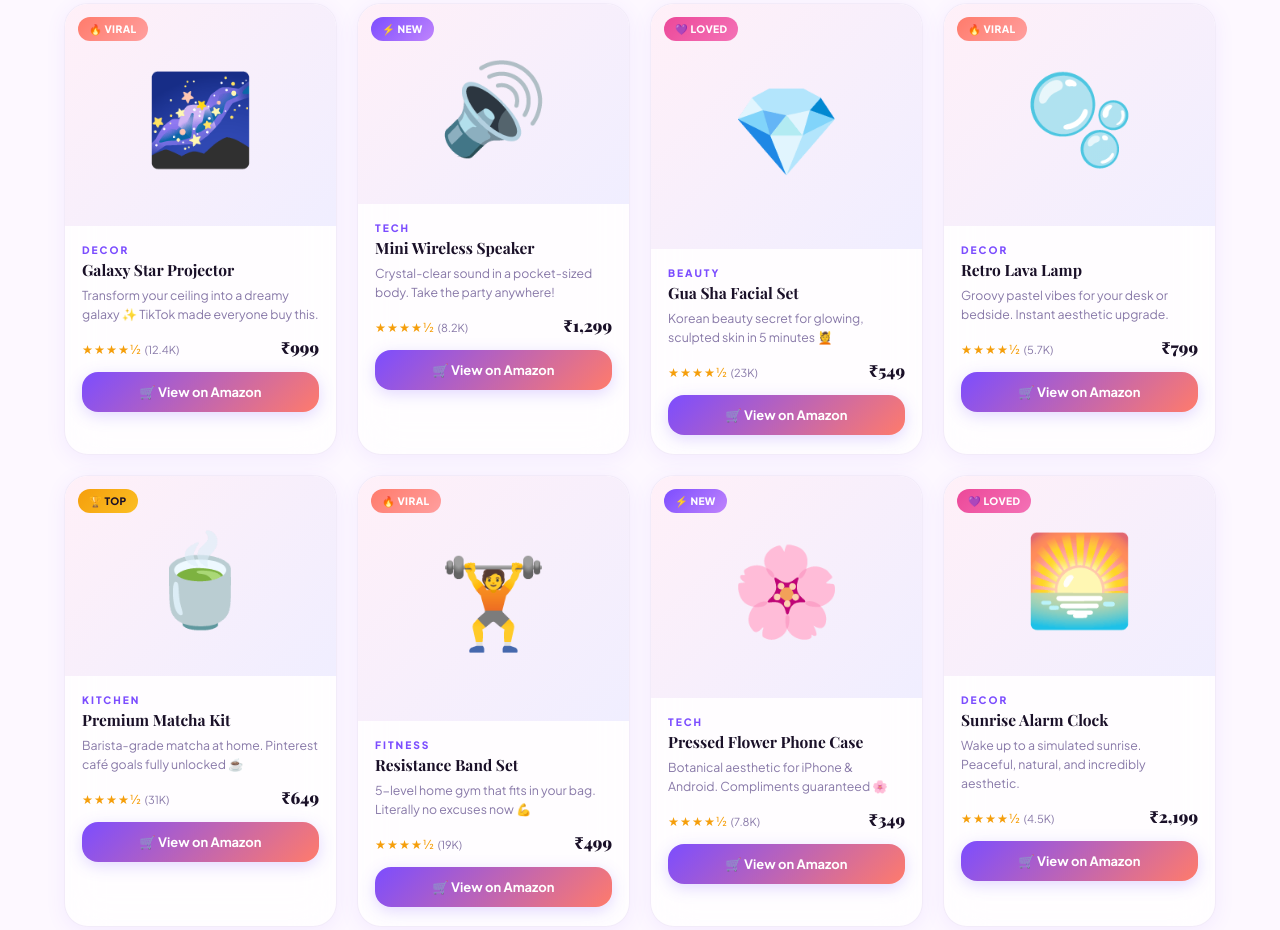
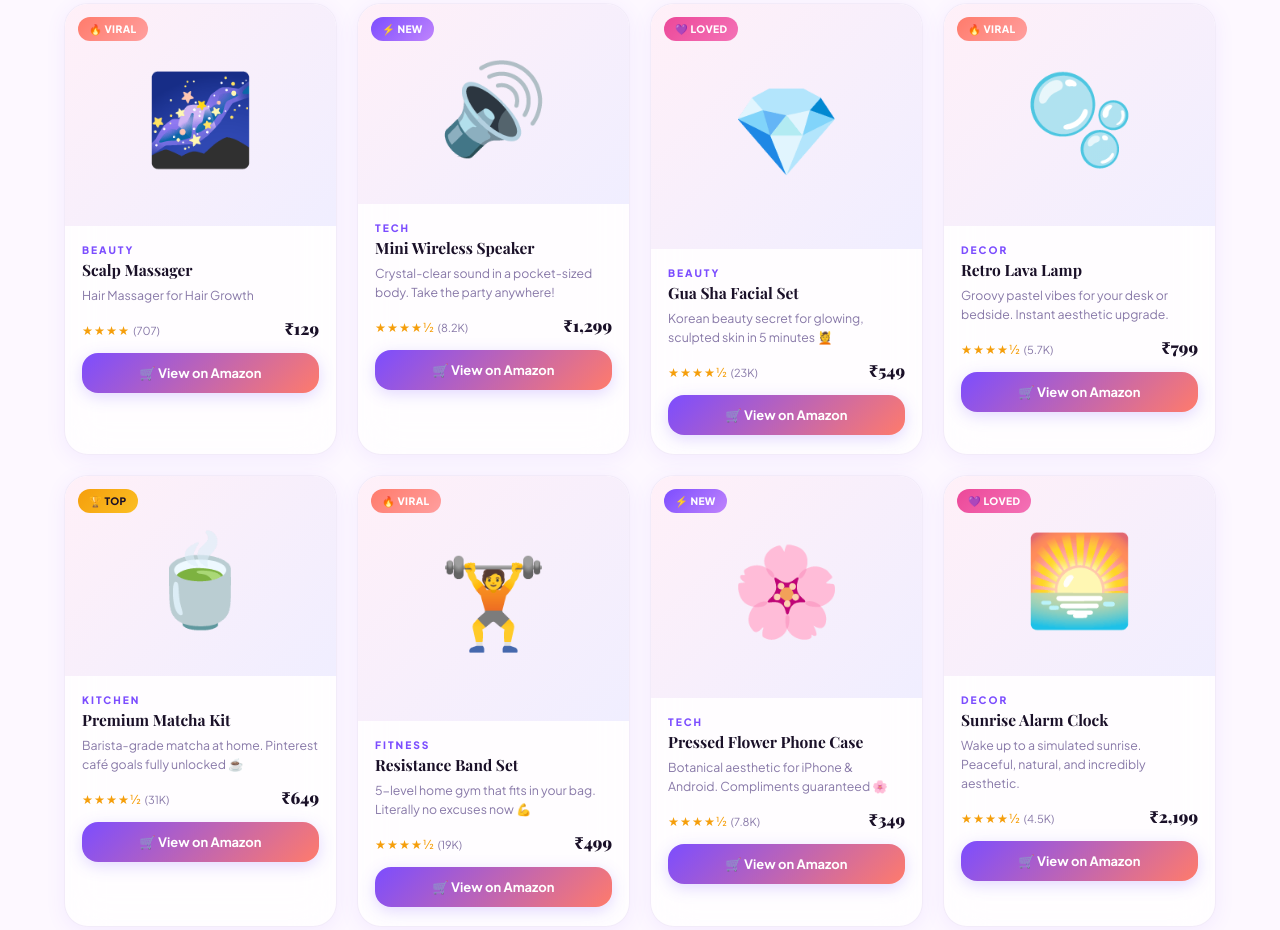
Before and after one commit to edtholicom-lang/edtholi.com, a plain HTML site: page index.html in a window 1280 px wide. Shown: the part 1005-1935 px from the top of the page. Drawn offline with nearby package versions, Linux system fonts and the light colour scheme; a web font is replaced by a local one.

Commit message:
Update index.html

```diff
--- a/index.html
+++ b/index.html
@@ -641,7 +641,7 @@ footer{background:var(--ink);color:rgba(255,255,255,.65);padding:54px clamp(20px
 <script>
 /* ── PRODUCTS DATA ─────────────────── */
 const PRODS = [
-  {id:'B0CHX1QBCH',name:'Galaxy Star Projector',    desc:'Transform your ceiling into a dreamy galaxy ✨ TikTok made everyone buy this.',   price:'₹999',  rat:4.7,rev:'12.4K',cat:'Decor',  em:'🌌',b:'v',bl:'🔥 Viral'},
+  {id:'4rm7wFa',name:'Scalp Massager',    desc:'Hair Massager for Hair Growth',   price:'₹129',  rat:4.4,rev:'707',cat:'Beauty',  em:'🌌',b:'v',bl:'🔥 Viral'},
   {id:'B09G9FPHY6',name:'Mini Wireless Speaker',    desc:'Crystal-clear sound in a pocket-sized body. Take the party anywhere!',           price:'₹1,299',rat:4.5,rev:'8.2K', cat:'Tech',   em:'🔊',b:'n',bl:'⚡ New'},
   {id:'B08G5PTCRH',name:'Gua Sha Facial Set',       desc:'Korean beauty secret for glowing, sculpted skin in 5 minutes 💆',               price:'₹549',  rat:4.8,rev:'23K',  cat:'Beauty', em:'💎',b:'l',bl:'💜 Loved'},
   {id:'B0CJXF94KK',name:'Retro Lava Lamp',          desc:'Groovy pastel vibes for your desk or bedside. Instant aesthetic upgrade.',       price:'₹799',  rat:4.6,rev:'5.7K', cat:'Decor',  em:'🫧',b:'v',bl:'🔥 Viral'},
```
